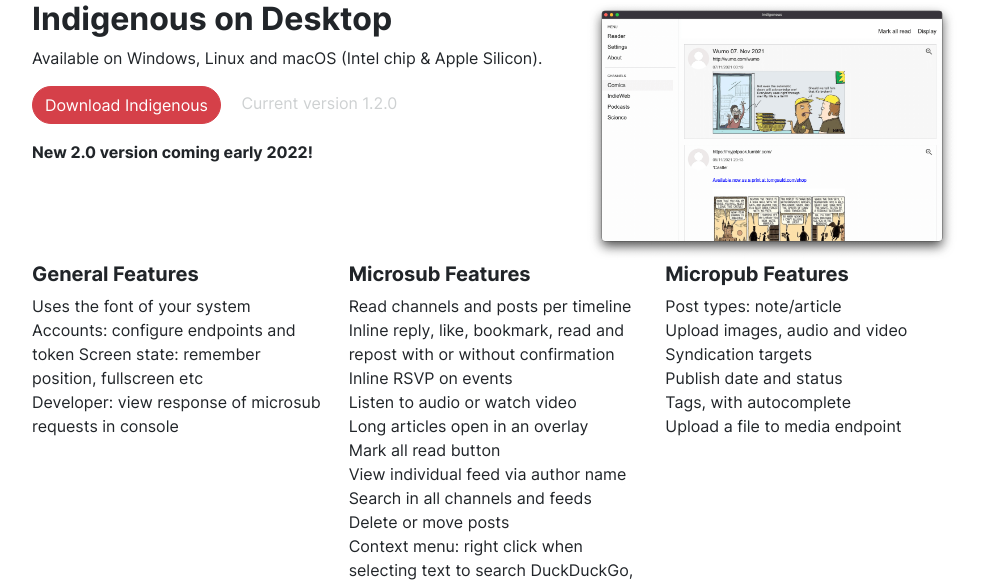
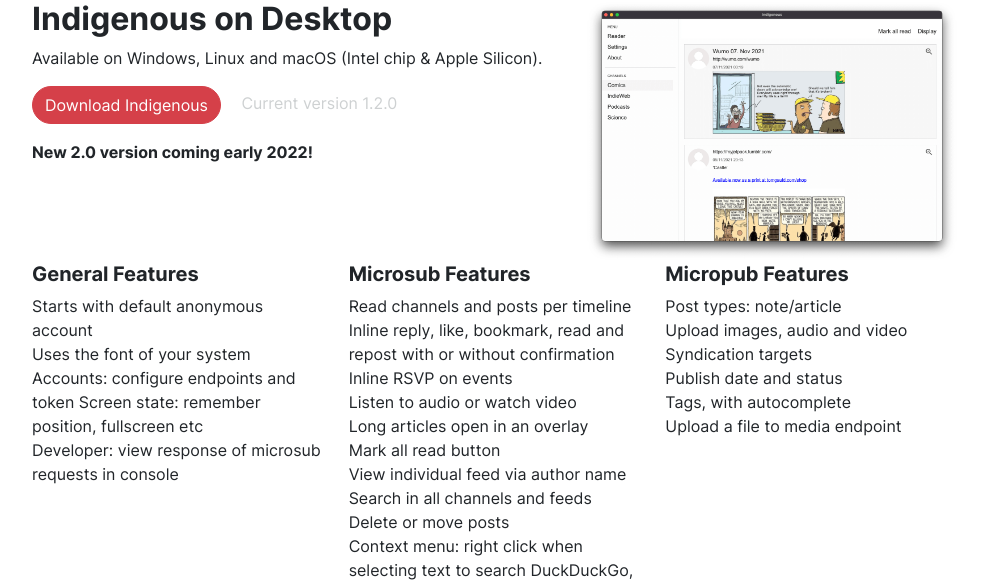
Before and after one commit to IndiePass/indigenous-site, a Laravel app: page / in a window 1280 px wide. Shown: the part 794-1376 px from the top of the page, without its empty margins (145-1126 px from the left). Run offline with Laravel 8, Linux system fonts and the light colour scheme.

Commit message:
Update home.blade.php

```diff
--- a/resources/views/home.blade.php
+++ b/resources/views/home.blade.php
@@ -32,6 +32,7 @@
                     <div class="col-md-4">
                         <h3 class="h5">General Features</h3>
                         <ul class="list-unstyled">
+                            <li>Starts with default anonymous account</li>
                             <li>Uses the font of your system</li>
                             <li>Accounts: configure endpoints and token
                                 Screen state: remember position, fullscreen etc</li>
```
